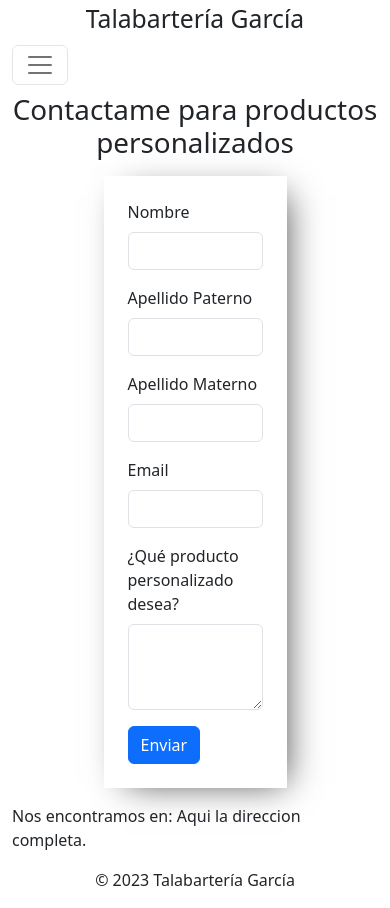
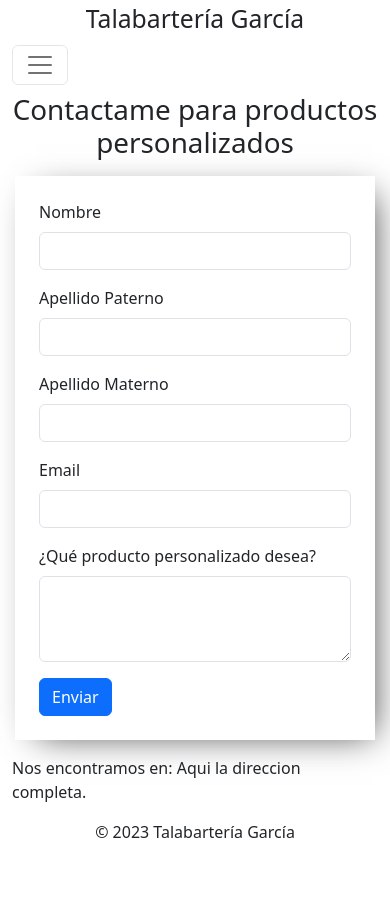
Before and after one commit to savitardev/talabarteria, a website: page contacto.html in a window 390 px wide. After the commit the page ends 860 px from the top, so only its background shows below. Drawn offline with nearby package versions, Linux system fonts and the light colour scheme.

Commit message:
se modifico el formulario para que sea responsive

```diff
--- a/contacto.html
+++ b/contacto.html
@@ -21,7 +21,6 @@
   <!-- Inicio navbar -->
   <nav class="navbar navbar-expand-lg navbar-light indigo">
     <div class="container-fluid">
-      <!-- <a class="navbar-brand" href="#">Talabartería García</a> -->
       <button class="navbar-toggler" type="button" data-bs-toggle="collapse" data-bs-target="#navbarNav"
         aria-controls="navbarNav" aria-expanded="false" aria-label="Toggle navigation">
         <span class="navbar-toggler-icon"></span>
@@ -55,8 +54,8 @@
   <!-- Fin navbar -->
   <!-- Inicio de formulario de contacto -->
   <h1 class="text-center mb-3">Contactame para productos personalizados</h1>
-  <div class="container d-flex justify-content-center justify-content-sm-center justify-content-md-center justify-content-lg-center">
-    <form class="p-4 w-50">
+  <div class="container-mobile container-custom">
+    <form class="p-4">
       <div class="mb-3">
         <label for="nombre" class="form-label">Nombre</label>
         <input type="text" class="form-control" id="nombre" required>
@@ -81,14 +80,7 @@
     </form>
   </div>
   <!-- Fin de formulario de contacto -->
-  <!-- Inicio scripts para estilos bootstrap 5 -->
-  <script src="https://cdn.jsdelivr.net/npm/@popperjs/core@2.9.2/dist/umd/popper.min.js"
-    integrity="sha384-IQsoLXl5PILFhosVNubq5LC7Qb9DXgDA9i+tQ8Zj3iwWAwPtgFTxbJ8NT4GN1R8p"
-    crossorigin="anonymous"></script>
-  <script src="https://cdn.jsdelivr.net/npm/bootstrap@5.0.2/dist/js/bootstrap.min.js"
-    integrity="sha384-cVKIPhGWiC2Al4u+LWgxfKTRIcfu0JTxR+EQDz/bgldoEyl4H0zUF0QKbrJ0EcQF"
-    crossorigin="anonymous"></script>
-  <!-- Fin scripts para estilos bootstrap 5 -->
+
   <!-- Inicio Footer -->
   <footer class="footer mt-3">
     <div class="container">
@@ -103,6 +95,14 @@
     </div>
   </footer>
   <!-- Fin Footer -->
+  <!-- Inicio scripts para estilos bootstrap 5 -->
+  <script src="https://cdn.jsdelivr.net/npm/@popperjs/core@2.9.2/dist/umd/popper.min.js"
+    integrity="sha384-IQsoLXl5PILFhosVNubq5LC7Qb9DXgDA9i+tQ8Zj3iwWAwPtgFTxbJ8NT4GN1R8p"
+    crossorigin="anonymous"></script>
+  <script src="https://cdn.jsdelivr.net/npm/bootstrap@5.0.2/dist/js/bootstrap.min.js"
+    integrity="sha384-cVKIPhGWiC2Al4u+LWgxfKTRIcfu0JTxR+EQDz/bgldoEyl4H0zUF0QKbrJ0EcQF"
+    crossorigin="anonymous"></script>
+  <!-- Fin scripts para estilos bootstrap 5 -->
 </body>
 
 </html>
--- a/css/style.css
+++ b/css/style.css
@@ -5,7 +5,7 @@
 body {
   margin: 0;
   padding: 0;
-  min-height: 100%
+  max-height: 100vh
 }
 
 .card {
@@ -115,10 +115,6 @@ body {
 /* Fin animacion slider */
 
 @media (max-width: 768px) {
-  .carousel-inner {
-    height: 200px;
-    /* Tamaño para dispositivos móviles */
-  }
 
   .col {
     display: flex;
@@ -163,7 +159,7 @@ body {
   }
 }
 
-@media (min-width: 577px) and (max-width: 767px) {
+@media (min-width: 576px) and (max-width: 767px) {
 
   /* Estilos para dispositivos SM */
   .slider {
@@ -214,4 +210,17 @@ form {
   box-shadow: 10px 7px 34px -12px rgba(0, 0, 0, 0.75);
 }
 
+.container-mobile {
+  padding: 0 15px;
+  /* Ajusta el valor del margen según tus preferencias */
+}
+
+.container-custom {
+  max-width: 800px;
+  /* Tamaño personalizado para el contenedor */
+  margin-left: auto;
+  margin-right: auto;
+}
+
+
 /* Fin de seccion de contacto */
```
Also changed, not shown: index.html (+0 -1 lines).
